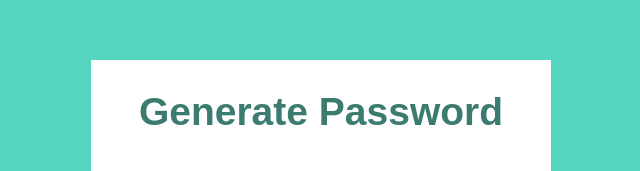
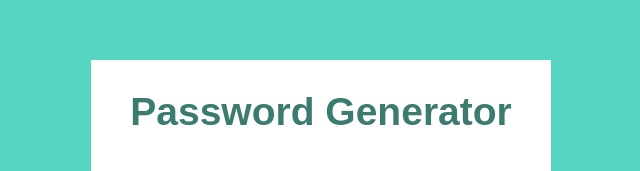
Before and after one commit to santanam23/Password-Generator, a plain HTML site: page index.html in a window 1280 px wide. Shown: the part 202-373 px from the top of the page, without its empty margins (319-959 px from the left). Drawn offline with Linux system fonts and the light colour scheme.

Commit message:
changed the title.

```diff
--- a/index.html
+++ b/index.html
@@ -10,7 +10,7 @@
   <body>
       <div class="card">
         <div class="card-header">
-          <h2>Generate Password</h2>
+          <h2>Password Generator</h2>
         </div>
       <div class="card-footer">
         <input type="text" name="Your Secure Password" Id="password" readonly>
```
Also changed, not shown: assets/css/style.css (line endings or trailing spaces).
